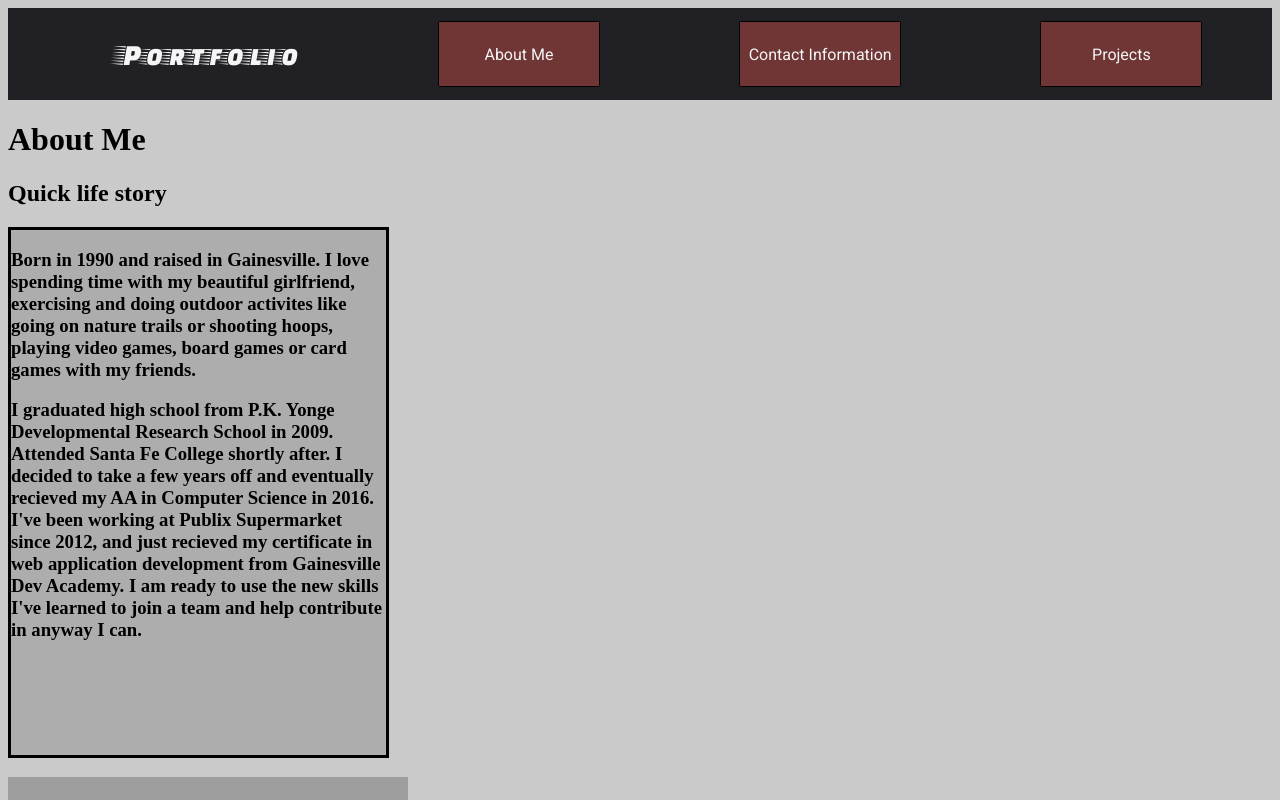
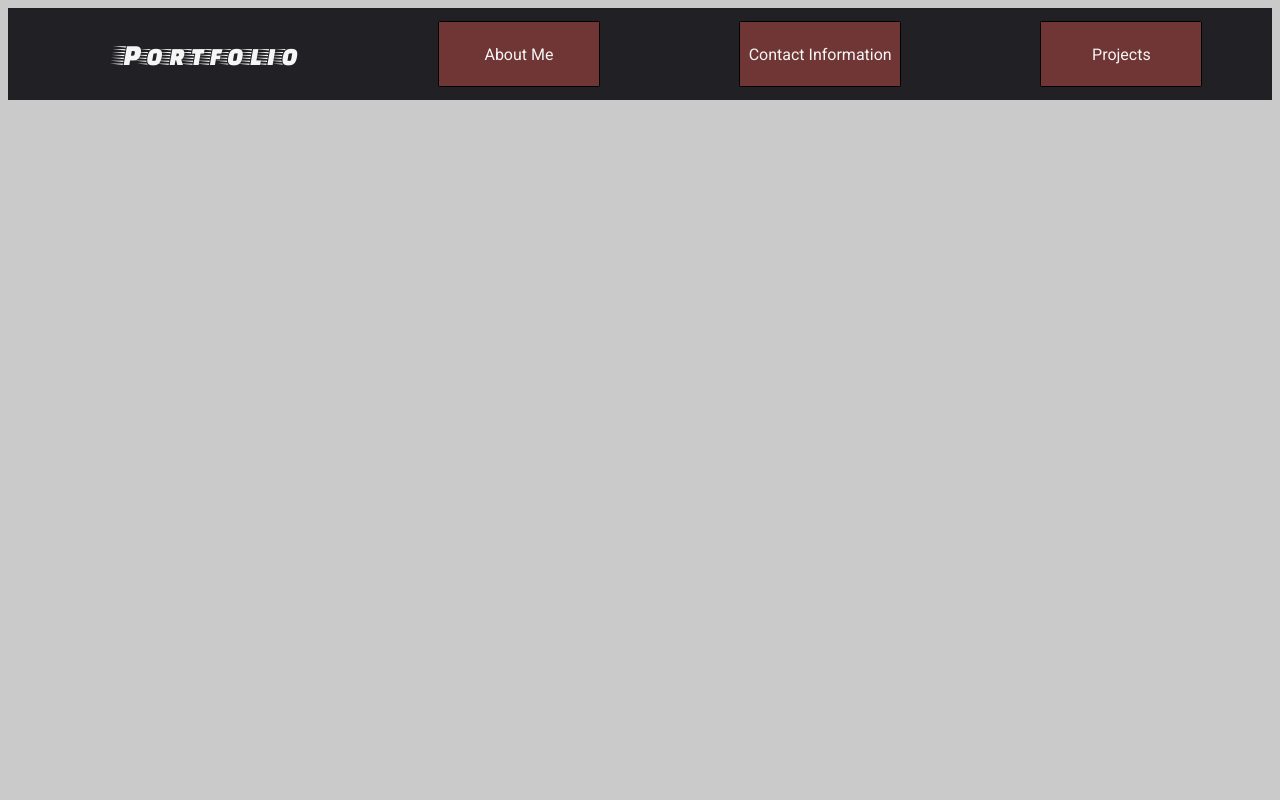
Before and after one commit to Jgriebel1990/my-portfolio, a React (Create React App) app: page /aboutme in a window 1280 px wide. Shown: the top 800 px of the page. Built offline with nearby package versions, Linux system fonts and the light colour scheme; grey boxes are pictures that could not be loaded; a web font is replaced by a local one.

Commit message:
deleted about me component and css

```diff
--- a/src/AboutMe.js
+++ /dev/null
@@ -1,35 +0,0 @@
-import React, { Component } from "react";
-import "./styles/aboutMe.css";
-
-class AboutMe extends Component {
-  render() {
-    return (
-      <div>
-        <header>
-          <h1>About Me</h1>
-        </header>
-        <h2>Quick life story</h2>
-        <h3 className="txt-box">
-          <p>
-            Born in 1990 and raised in Gainesville. I love spending time with my
-            beautiful girlfriend, exercising and doing outdoor activites like
-            going on nature trails or shooting hoops, playing video games, board
-            games or card games with my friends.
-          </p>
-          <p>
-            I graduated high school from P.K. Yonge Developmental Research School
-            in 2009. Attended Santa Fe College shortly after. I decided to take
-            a few years off and eventually recieved my AA in Computer Science in
-            2016. I've been working at Publix Supermarket since 2012, and just
-            recieved my certificate in web application development from
-            Gainesville Dev Academy. I am ready to use the new skills I've
-            learned to join a team and help contribute in anyway I can.
-          </p>
-        </h3>
-        <img src="./images/portfoliopic.jpg" alt="" />
-      </div>
-    );
-  }
-}
-
-export default AboutMe;
--- a/src/App.js
+++ b/src/App.js
@@ -4,14 +4,12 @@ import './styles/App.css';
 import Contact from './Contact';
 import Projects from './Projects';
 import Navbar from './Navbar';
-import AboutMe from './AboutMe';
 
 class App extends Component {
   render() {
     return (
       <div>
         <Navbar />
-        <Route path='/aboutme' exact component={AboutMe} />
         <Route path='/contact' exact component={Contact} />
         <Route path='/projects' exact component={Projects} />
       </div>
--- a/src/styles/aboutMe.css
+++ /dev/null
@@ -1,12 +0,0 @@
-.txt-box{
-    height: 525px;
-    width: 375px;
-    border: solid 3px black;
-    text-align: left;
-    background-color: rgb(173, 173, 173);
-}
-
-.image{
-    height: 200px;
-    width: 200px;
-}
```
